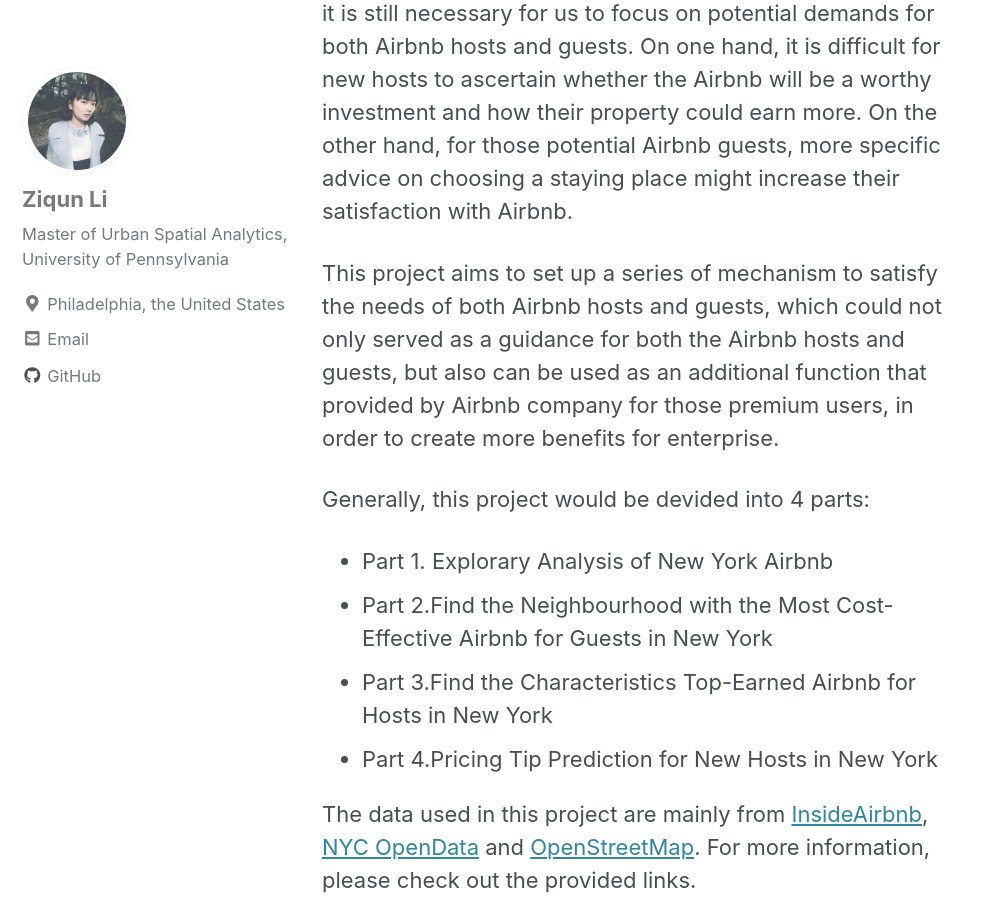
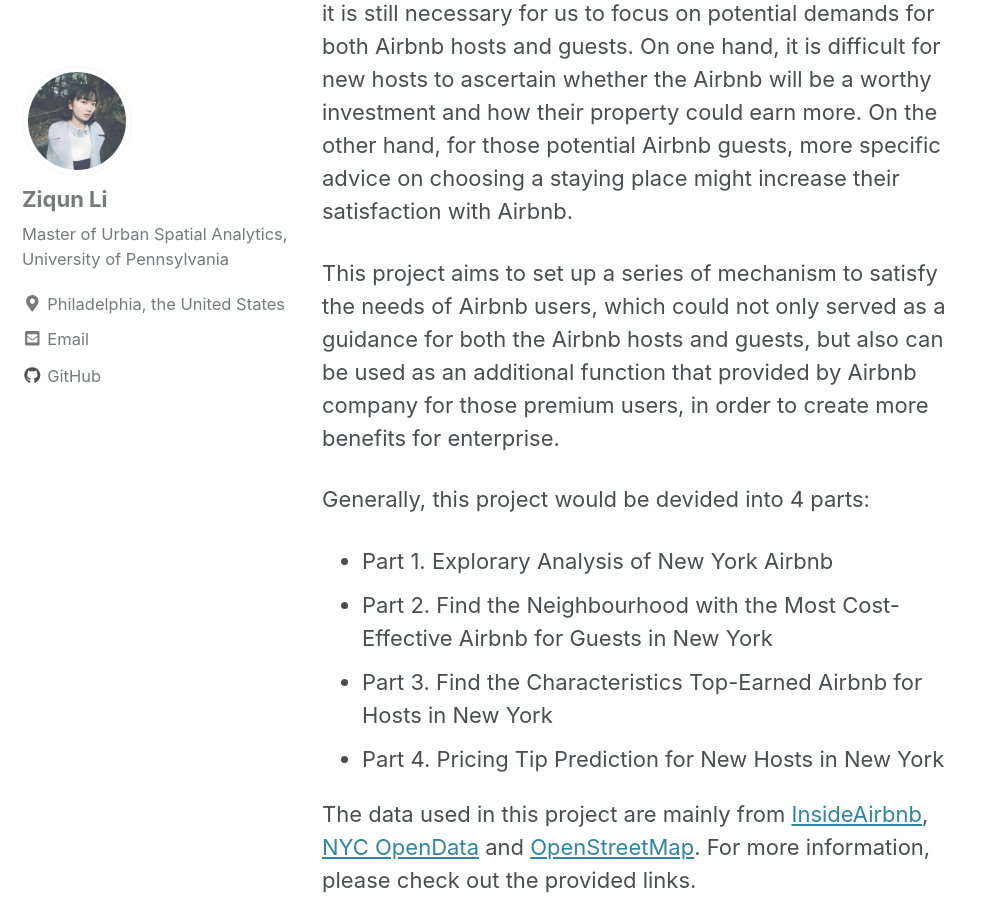
Before and after one commit to liziqun/MUSA620_Final_Project, a Jekyll site: the page built from _posts/2019-12-12-1.Background.md, in a window 1280 px wide and 900 px high, scrolled down 942 px. Shown: the whole window, without its empty margins (0-984 px from the left). Built offline with Jekyll 4.4.1, drawn with Linux system fonts in a browser that asks for light colours; cached includes are drawn as plain includes; nearby versions of some CDN libraries; a script that is not in the unit is left out.

Commit message:
Update 2019-12-12-1.Background.md

```diff
--- a/_posts/2019-12-12-1.Background.md
+++ b/_posts/2019-12-12-1.Background.md
@@ -14,13 +14,13 @@ tags:
 
 Although Airbnb has brought many convenience for people, it is still necessary for us to focus on potential demands for both Airbnb hosts and guests. On one hand,  it is difficult for new hosts to ascertain whether the Airbnb will be a worthy investment and how their property could earn more. On the other hand, for those potential Airbnb guests, more specific advice on choosing a staying place might increase their satisfaction with Airbnb.
 
-This project aims to set up a series of mechanism to satisfy the needs of both Airbnb hosts and guests, which could not only served as a guidance for both the Airbnb hosts and guests, but also can be used as an additional function that provided by Airbnb company for those premium users, in order to create more benefits for enterprise.
+This project aims to set up a series of mechanism to satisfy the needs of Airbnb users, which could not only served as a guidance for both the Airbnb hosts and guests, but also can be used as an additional function that provided by Airbnb company for those premium users, in order to create more benefits for enterprise.
 
 Generally, this project would be devided into 4 parts:
 - Part 1. Explorary Analysis of New York Airbnb
-- Part 2.Find the Neighbourhood with the Most Cost-Effective Airbnb for Guests in New York
-- Part 3.Find the Characteristics Top-Earned Airbnb for Hosts in New York
-- Part 4.Pricing Tip Prediction for New Hosts in New York
+- Part 2. Find the Neighbourhood with the Most Cost-Effective Airbnb for Guests in New York
+- Part 3. Find the Characteristics Top-Earned Airbnb for Hosts in New York
+- Part 4. Pricing Tip Prediction for New Hosts in New York
 
 The data used in this project are mainly from [InsideAirbnb][InsideAirbnb], [NYC OpenData][NYC OpenData] and [OpenStreetMap][OpenStreetMap]. For more information, please check out the provided links.
 
```
